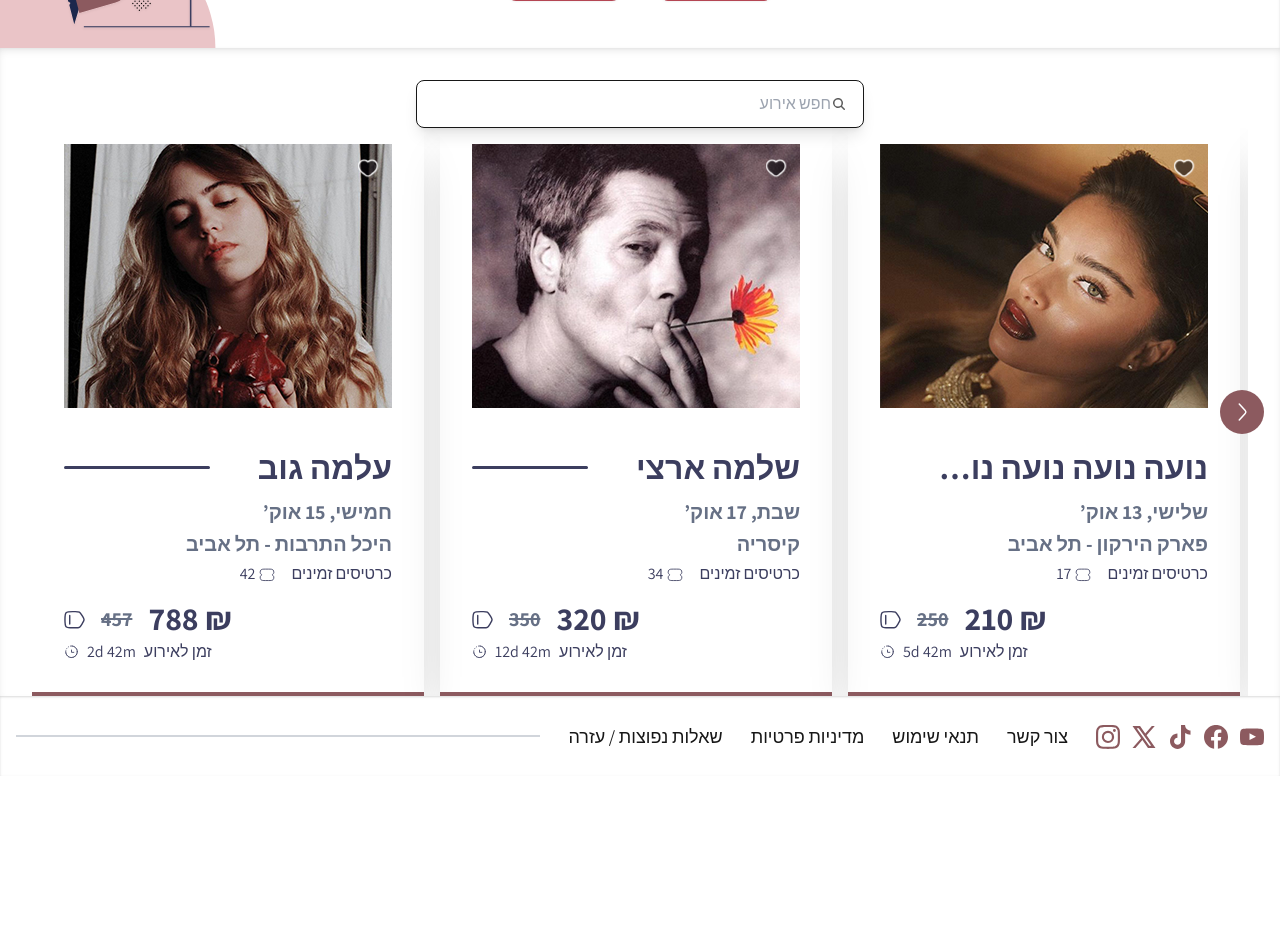
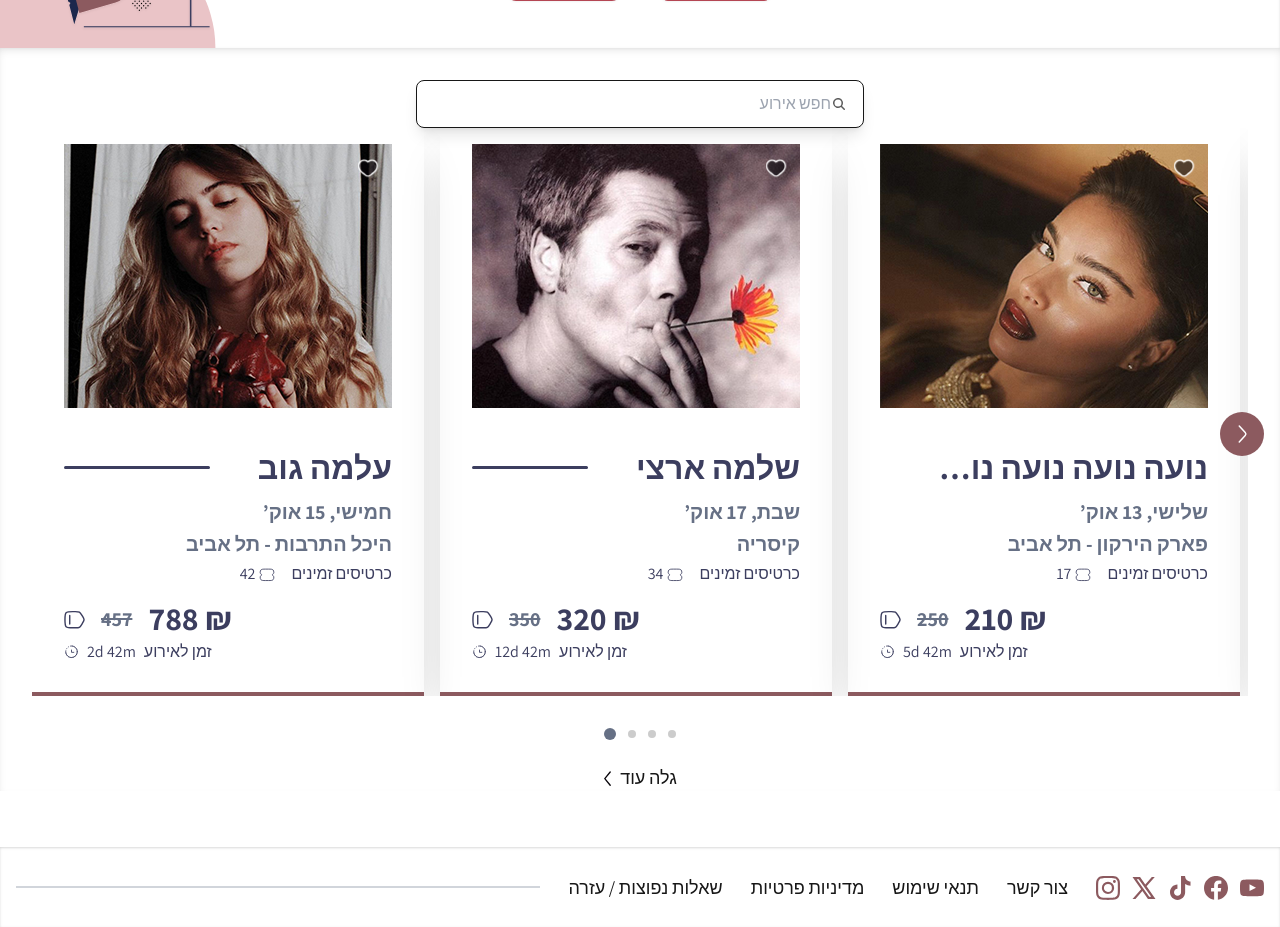
Before and after one commit to tiketuser/Tiket, a Next.js app: page / in a window 1280 px wide. Shown: the part 320-1247 px from the top of the page. Before the commit the page ends 1096 px from the top, so only its background shows below. Built offline with nearby package versions, Linux system fonts and the light colour scheme.

Commit message:
finished carusle for mobile fr and added dots but not finished

```diff
--- a/app/components/Card/Card.tsx
+++ b/app/components/Card/Card.tsx
@@ -47,7 +47,7 @@ const Card: React.FC<CardProps> = ({
       />
       {/* Heart Icon */}
       <div className="absolute top-4 right-8 btn btn-ghost btn-circle hover:transition-transform hover:duration-300 hover:scale-125">
-        <Image src={HeartIcon} alt="Heart Icon" width={90} height={90} />
+        <Image src={HeartIcon} alt="Heart Icon" width={130} height={130} />
       </div>
       {/* Title and show details section */}
       <div className="grid pt-6 pb-2 gap-3">
@@ -67,7 +67,11 @@ const Card: React.FC<CardProps> = ({
 
           <p className="flex items-center text-text-regular font-light text-strongText">
             <span className="ml-4">כרטיסים זמינים</span>
-            <Image src={TicketIcon} alt="heart icon" className="h-4 w-4 ml-1" />
+            <Image
+              src={TicketIcon}
+              alt="Ticket icon"
+              className="h-4 w-4 ml-1"
+            />
             <span>{ticketsLeft} </span>
           </p>
         </div>
--- a/app/components/CardCarousel/CardCarousel.tsx
+++ b/app/components/CardCarousel/CardCarousel.tsx
@@ -1,7 +1,10 @@
 "use client";
 
-import React from "react";
+import React, { useState } from "react";
 import Card from "../Card/Card";
+import Arrow from "../../../public/images/Home Page/Web/Arrow-1.svg";
+import Image from "next/image";
+import Link from "next/link";
 
 import {
   Carousel,
@@ -9,6 +12,7 @@ import {
   CarouselItem,
   CarouselNext,
   CarouselPrevious,
+  NavigationDotes,
 } from "@/components/ui/carousel";
 
 const cardsData = [
@@ -183,11 +187,26 @@ const cardsData = [
 ];
 
 const CardCarousel: React.FC = () => {
+  const [currentIndex, setCurrentIndex] = useState(0);
+  const visibleCards = 4;
+
+  const nextSlide = () => {
+    if (currentIndex < cardsData.length - visibleCards) {
+      setCurrentIndex(currentIndex + 1);
+    }
+  };
+
+  const prevSlide = () => {
+    if (currentIndex > 0) {
+      setCurrentIndex(currentIndex - 1);
+    }
+  };
+
   return (
-    <div className="w-full px-1 sm:px-8">
+    <div className="w-full px-1 sm:px-8 ">
       {/* Carousel for screens >= sm */}
-      <div className="hidden sm:block">
-        <Carousel dir="ltr" className="w-full relative">
+      <div className="hidden sm:block ">
+        <Carousel dir="ltr" className="w-full relative-">
           <CarouselContent className="flex flex-nowrap gap-4">
             {cardsData.map((card) => (
               <CarouselItem key={card.id} dir="rtl">
@@ -197,17 +216,27 @@ const CardCarousel: React.FC = () => {
           </CarouselContent>
           <CarouselPrevious className="absolute left-[-16px]" />
           <CarouselNext className="absolute right-[-16px]" />
+          <NavigationDotes />
         </Carousel>
+
+        <div className="flex justify-center mt-6 mb-14">
+          <Link href="/" className="flex items-center gap-2">
+            <span className="text-text-medium font-light text-center">
+              גלה עוד
+            </span>
+            <Image src={Arrow} alt="Arrow Icon" width={9} height={16} />
+          </Link>
+        </div>
       </div>
 
       {/* layout for screens < sm (SmartPhoens) */}
-      <div className="sm:hidden gap-2 w-full flex flex-wrap justify-center">
+      <div className="sm:hidden flex flex-wrap justify-center gap-2 w-full ">
         {cardsData.map((card) => (
           <div
             key={card.id}
-            className="max-w-[180px] max-h-[280px] flex justify-center items-center"
+            className="xs:max-w-[180px] xs:max-h-[270px] flex justify-center items-center max-w-[150px] max-h-[220px]"
           >
-            <div className="scale-48">
+            <div className="xs:scale-48 scale-[0.38]">
               <Card {...card} />
             </div>
           </div>
--- a/app/components/HeroSection/HeroSection.tsx
+++ b/app/components/HeroSection/HeroSection.tsx
@@ -14,7 +14,7 @@ const HeroSection = () => {
           <span className="lg:inline block">הופעה סולד-אאוט? / </span>
           <span>לא יכולים להגיע?</span>
         </h1>
-        <p className="text-subtext text-text-small font-light mb-5 sm:text-text-large sm:mb-8 ">
+        <p className="text-subtext leading-[27px] text-text-small font-light mb-5 sm:text-text-large sm:mb-8 ">
           הזדמנות נוספת לכרטיסים - קנו ומכרו בקלות ובאופן מאובטח.
         </p>
 
--- a/components/ui/carousel.tsx
+++ b/components/ui/carousel.tsx
@@ -26,6 +26,9 @@ type CarouselContextProps = {
   scrollNext: () => void;
   canScrollPrev: boolean;
   canScrollNext: boolean;
+  selectedIndex: number;
+  scrollToIndex: (index: number) => void;
+  itemCount: number;
 } & CarouselProps;
 
 const CarouselContext = React.createContext<CarouselContextProps | null>(null);
@@ -65,6 +68,8 @@ const Carousel = React.forwardRef<
     );
     const [canScrollPrev, setCanScrollPrev] = React.useState(false);
     const [canScrollNext, setCanScrollNext] = React.useState(false);
+    const [selectedIndex, setSelectedIndex] = React.useState(0);
+    const [itemCount, setItemCount] = React.useState(0);
 
     const onSelect = React.useCallback((api: CarouselApi) => {
       if (!api) {
@@ -73,7 +78,15 @@ const Carousel = React.forwardRef<
 
       setCanScrollPrev(api.canScrollPrev());
       setCanScrollNext(api.canScrollNext());
+      setSelectedIndex(api.selectedScrollSnap());
     }, []);
+
+    const scrollToIndex = React.useCallback(
+      (index: number) => {
+        api?.scrollTo(index);
+      },
+      [api]
+    );
 
     const scrollPrev = React.useCallback(() => {
       api?.scrollPrev();
@@ -108,7 +121,7 @@ const Carousel = React.forwardRef<
       if (!api) {
         return;
       }
-
+      setItemCount(api.slideNodes().length); // Update item count
       onSelect(api);
       api.on("reInit", onSelect);
       api.on("select", onSelect);
@@ -130,6 +143,9 @@ const Carousel = React.forwardRef<
           scrollNext,
           canScrollPrev,
           canScrollNext,
+          selectedIndex,
+          scrollToIndex,
+          itemCount,
         }}
       >
         <div
@@ -243,7 +259,55 @@ const CarouselNext = React.forwardRef<
     </Button>
   );
 });
-CarouselNext.displayName = "CarouselNext";
+
+const NavigationDotes = React.forwardRef<
+  HTMLDivElement,
+  React.HTMLAttributes<HTMLDivElement>
+>(({ className, ...props }, ref) => {
+  const { selectedIndex, scrollToIndex, itemCount } = useCarousel();
+
+  const dotsCount = 4; // Fixed number of dots
+  const slidesPerDot = Math.ceil(itemCount / dotsCount); // Number of slides per dot
+
+  // Ensure selectedIndex is normalized to an integer
+  const normalizedIndex = Math.round(selectedIndex);
+
+  const isActiveDot = (dotIndex: number) => {
+    const start = dotIndex * slidesPerDot;
+    const end = Math.min((dotIndex + 1) * slidesPerDot - 1, itemCount - 1);
+    return normalizedIndex >= start && normalizedIndex <= end;
+  };
+
+  const handleDotClick = (dotIndex: number) => {
+    const targetIndex = Math.min(dotIndex * slidesPerDot, itemCount - 1);
+    scrollToIndex(targetIndex);
+  };
+
+  return (
+    <div
+      ref={ref}
+      className={cn(
+        "flex justify-center items-center mt-8 space-x-[12px]",
+        className
+      )}
+      {...props}
+    >
+      {Array.from({ length: dotsCount }).map((_, dotIndex) => (
+        <button
+          key={dotIndex}
+          className={cn(
+            "rounded-full transition-all duration-300",
+            isActiveDot(dotIndex)
+              ? "w-3 h-3 bg-mutedText"
+              : "w-2 h-2 bg-weakText"
+          )}
+          onClick={() => handleDotClick(dotIndex)}
+        />
+      ))}
+    </div>
+  );
+});
+NavigationDotes.displayName = "NavigationDotes";
 
 export {
   type CarouselApi,
@@ -252,4 +316,5 @@ export {
   CarouselItem,
   CarouselPrevious,
   CarouselNext,
+  NavigationDotes,
 };
--- a/tailwind.config.ts
+++ b/tailwind.config.ts
@@ -71,6 +71,10 @@ const config: Config = {
         '45': '0.45', // Custom scale for 45%
         '48': '0.45', // Custom scale for 45%
       },
+      screens: {
+        'xxs': '320px', // Custom breakpoint for extra small screens
+        'xs': '376px',  // Custom breakpoint for slightly larger small screens
+      },
 
       // spacing: {
       //   8: '8px',
```
